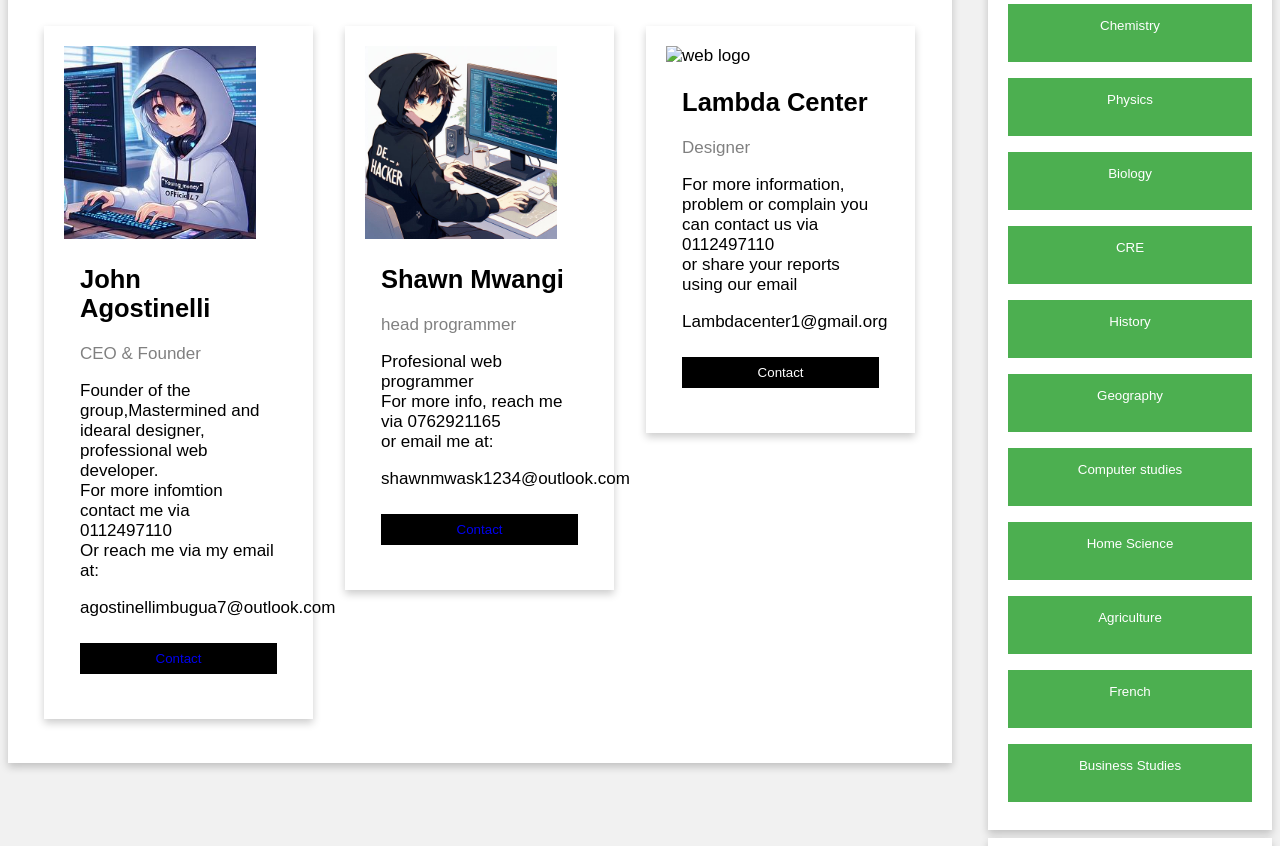
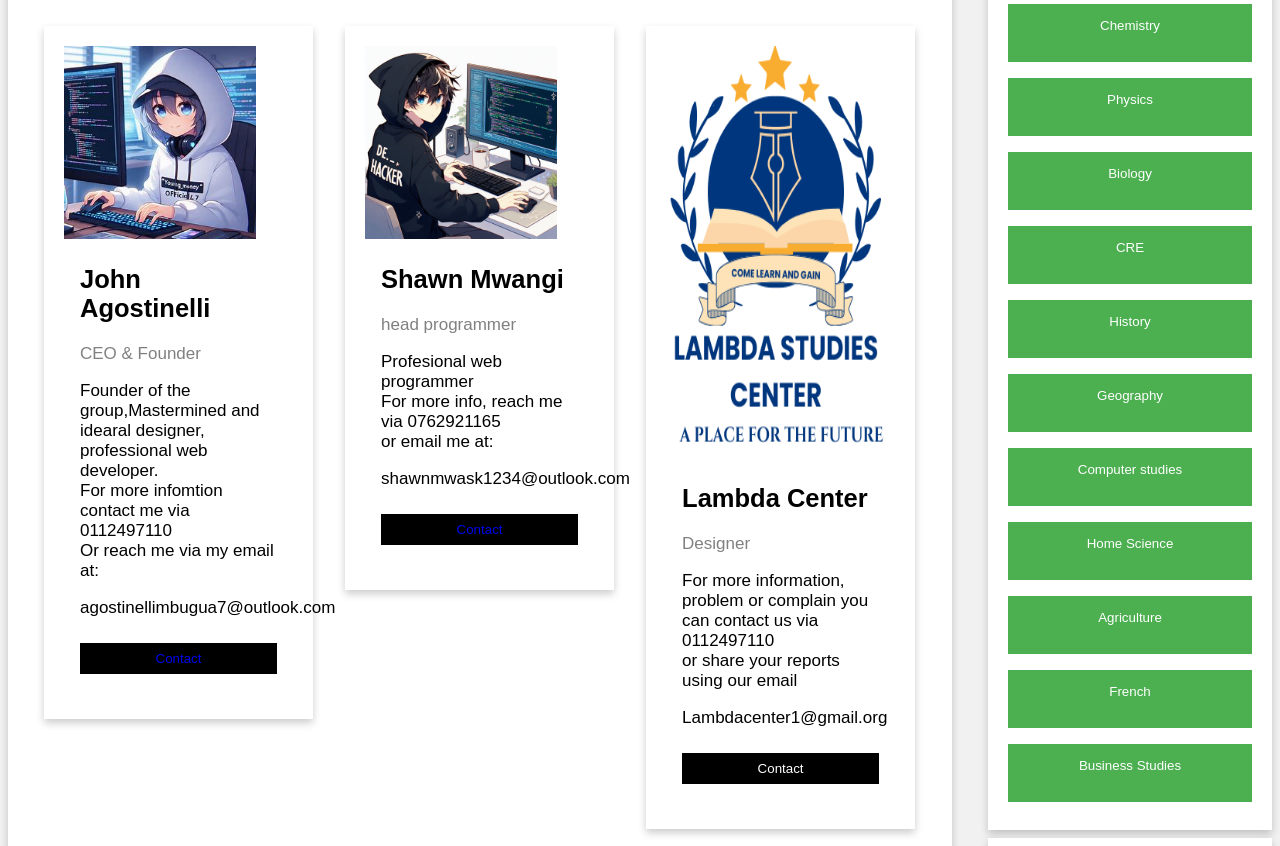
Before and after one commit to Pro-mwas1234/lambda, a plain HTML site: page index.html in a window 1280 px wide. Shown: the part 1337-2183 px from the top of the page. Drawn offline with Linux system fonts and the light colour scheme.

Commit message:
Update index.html

```diff
--- a/index.html
+++ b/index.html
@@ -184,7 +184,7 @@ drift.load('di786n8m3rv7');
 
                   <div class="column">
                     <div class="card">
-                      <img src="" alt="web logo" style="width:100%" height="411.688">
+                      <img src="my new logo.png" alt="web logo" style="width:100%" height="411.688">
                       <div class="container">
                         <h2>Lambda Center</h2>
                         <p class="title">Designer</p>
```
